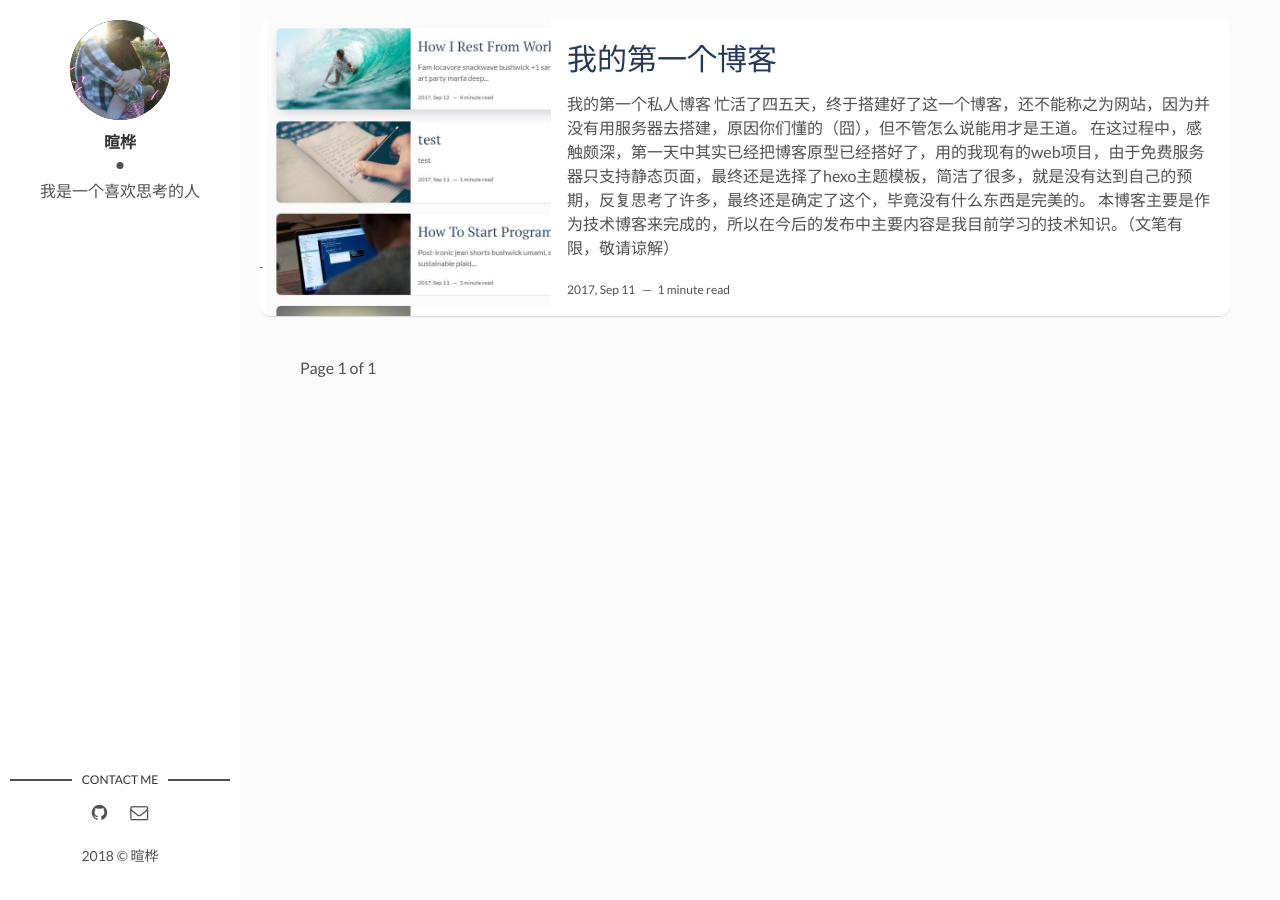
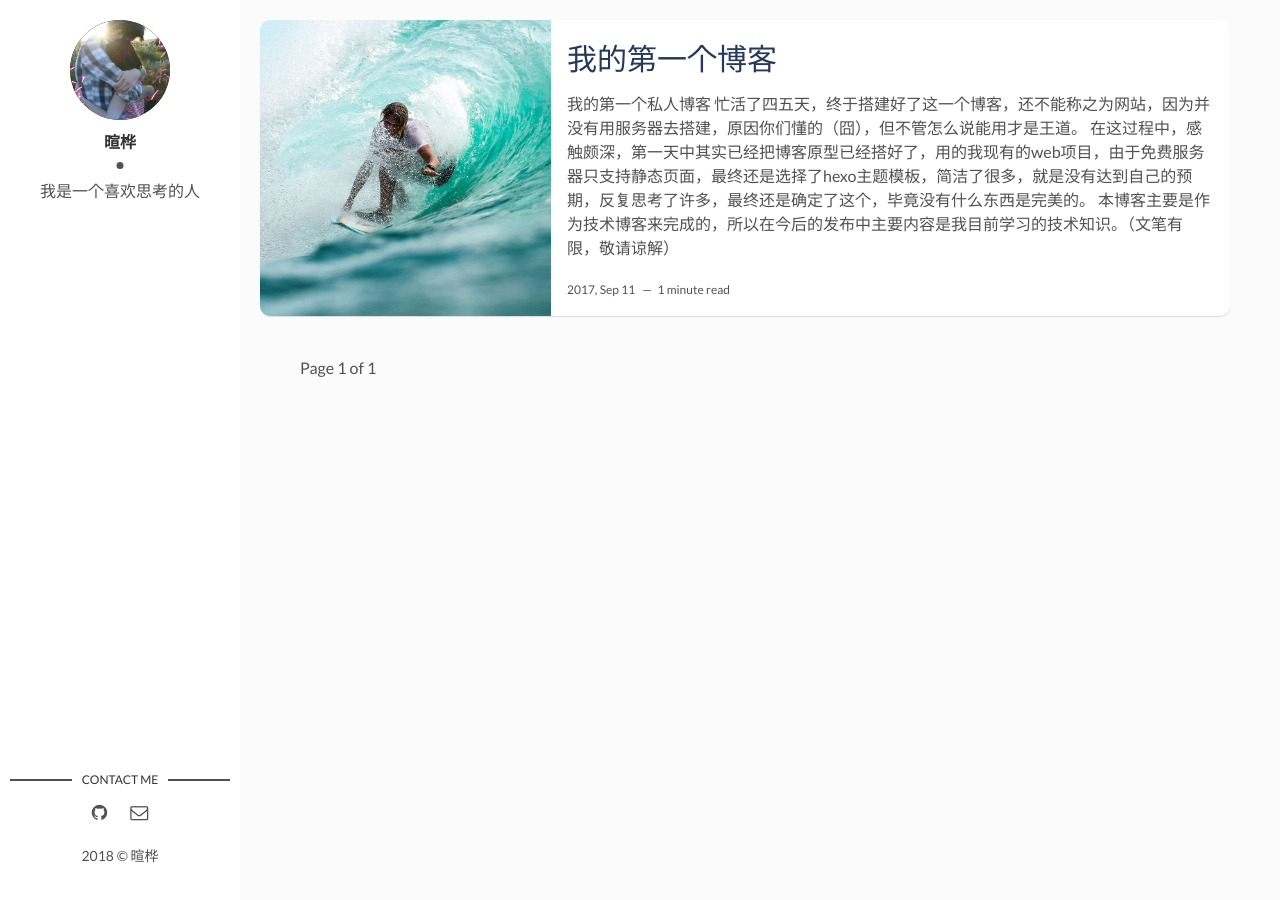
Before and after one commit to xuanhua6/xuanhua.github.io, a Jekyll site: the page built from index.html, in a window 1280 px wide. Built offline with Jekyll 4.4.1, drawn with Linux system fonts in a browser that asks for light colours; the list of posts is cut into pages by our own code.

Commit message:
Update 2018-10-25-my-first-blog.markdown

```diff
--- a/_posts/2018-10-25-my-first-blog.markdown
+++ b/_posts/2018-10-25-my-first-blog.markdown
@@ -3,7 +3,7 @@ layout: post
 title: 我的第一个博客
 date: 2017-09-12 00:00:00 +0300
 description: You?ˉll find this post in your `_posts` directory. Go ahead and edit it and re-build the site to see your changes. # Add post description (optional)
-img: blog/first.jpg # Add image post (optional)
+img: i-rest.jpg # Add image post (optional)
 tags: [Productivity, Software] # add tag
 ---
 
```
